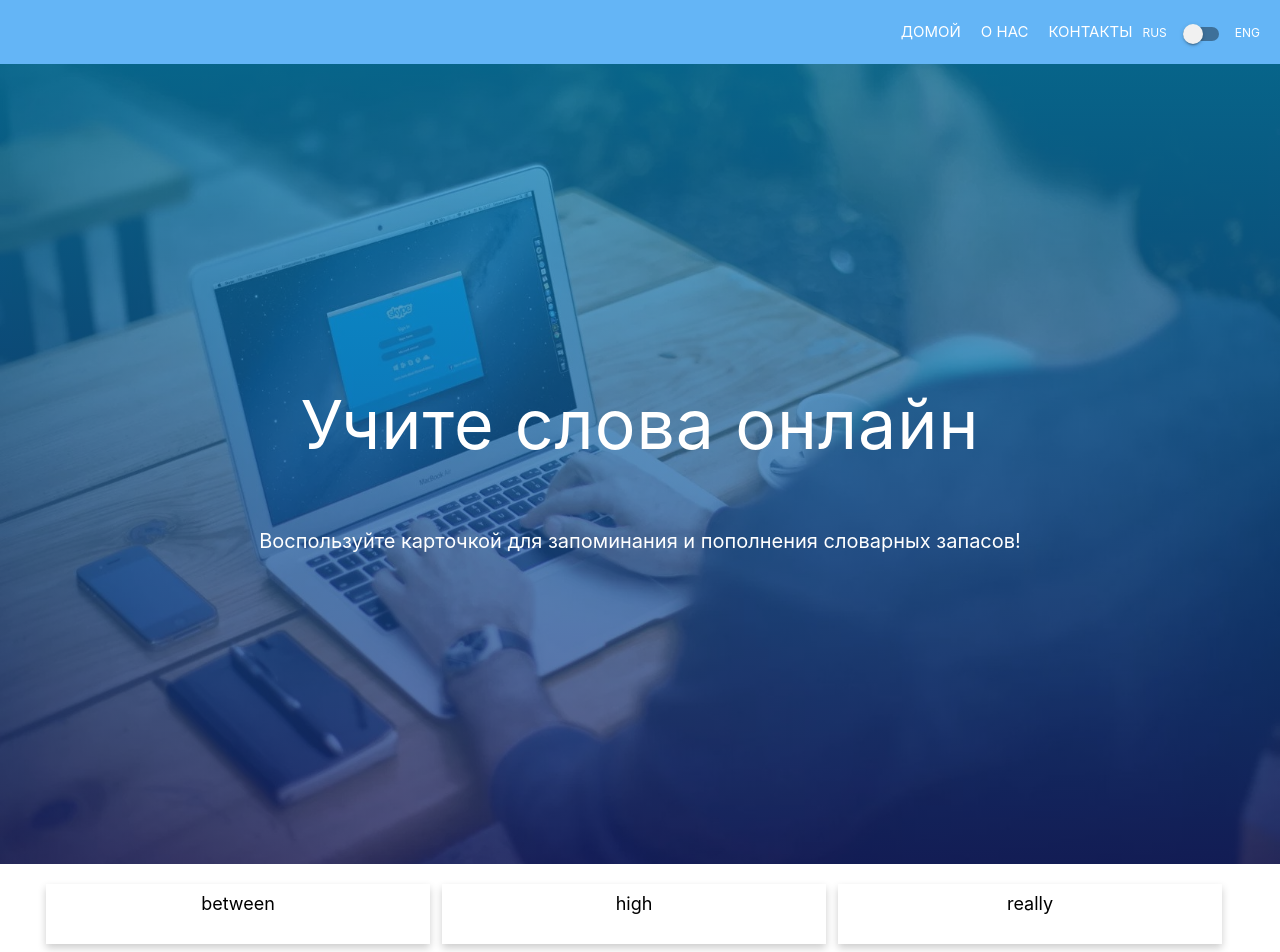
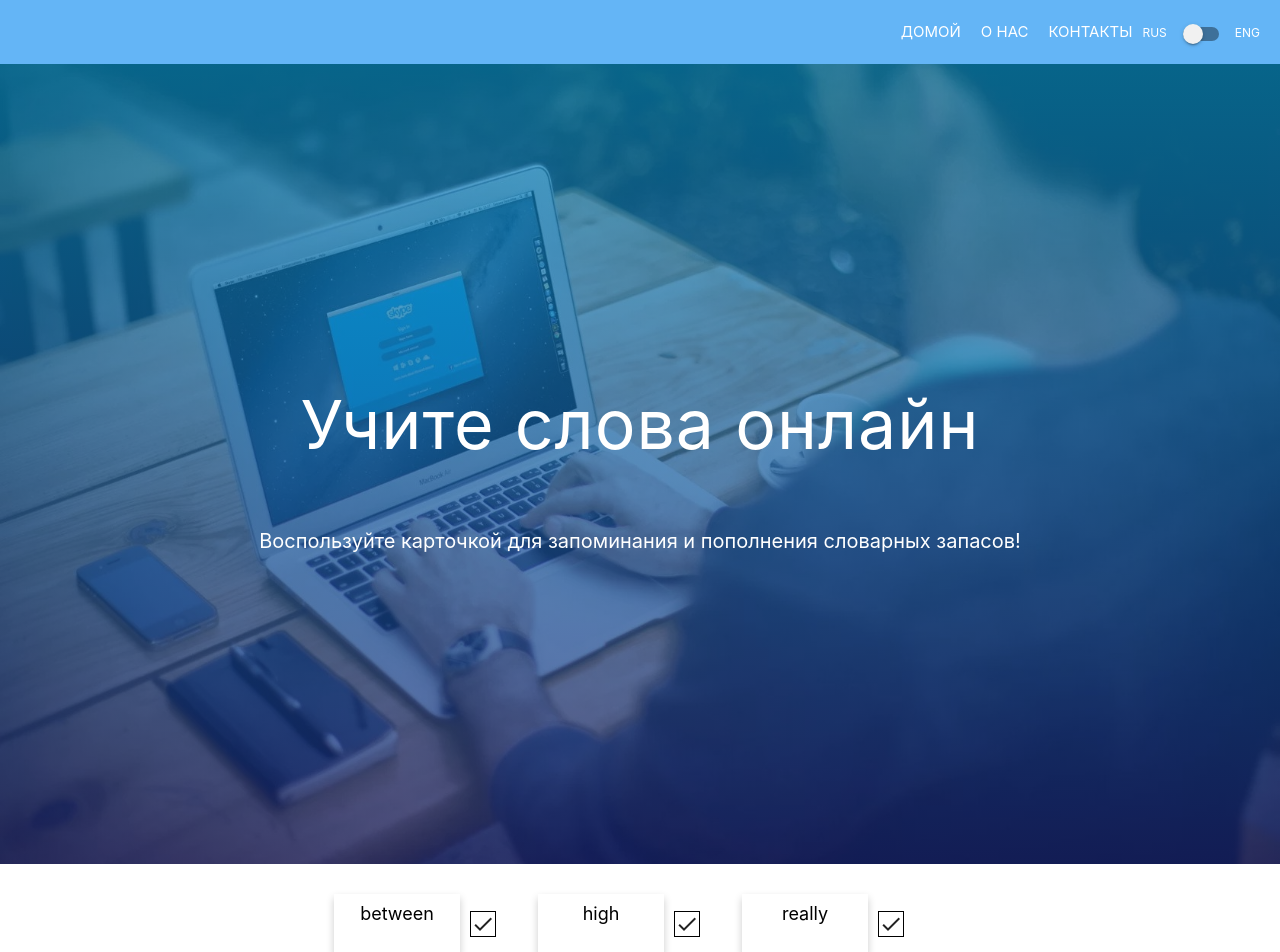
Before and after one commit to Aleksstepanov/learn_the_words, a React (Create React App) app: page / in a window 1280 px wide. Shown: the top 952 px of the page. Built offline with nearby package versions, Linux system fonts and the light colour scheme.

Commit message:
конец 1 части третьей лекции

```diff
--- a/src/components/Card/Card.js
+++ b/src/components/Card/Card.js
@@ -5,11 +5,24 @@ import classNames from 'classnames';
 class Card extends React.Component {
     state = {
         done: false,
+        isRemembered: false,
     }
     onCardClick = () => {
-        this.setState({
-            done: !this.state.done,
-        })
+        if (!this.state.isRemembered) {
+            this.setState(( {done} ) => {
+                return {
+                    done: !done,
+                }
+            })
+        }
+    }
+    onRememberClick = () => {
+        this.setState(( {isRemembered} ) => {
+            return {
+                isRemembered: !isRemembered,
+            }
+        });
+        this.onCardClick();
     }
     render() {
         const { rus, eng } = this.props;
@@ -20,10 +33,13 @@ class Card extends React.Component {
             cardClass.push(style.done);
         }
         return (
-            <div className={ classNames(style.card, { [style.done]: done }) }
-             onClick={this.onCardClick}
+            <div className={ classNames(style.card, {
+                                                        [style.done]: this.state.done,
+                                                        [style.isRemembered]: this.state.isRemembered
+                                                    }) }
+
             >
-                <div className={ classNames(style.cardInner)}>
+                <div className={ classNames(style.cardInner) } onClick={ this.onCardClick }>
                     <div className={style.cardFront}>
                         { eng }
                     </div>
@@ -31,7 +47,9 @@ class Card extends React.Component {
                         { rus }
                     </div>
                 </div>
-
+                <div className = {classNames(style.icons)}>
+                <i className="material-icons" onClick={this.onRememberClick}>check</i>
+                </div>
             </div>
         )
     }
--- a/src/components/Card/Card.module.scss
+++ b/src/components/Card/Card.module.scss
@@ -7,7 +7,7 @@
   height: 60px;
   width: 30%;
   margin-right: 12px;
-
+  display: flex;
 
   &.done {
     .cardInner {
@@ -37,6 +37,13 @@
   padding: 6px 12px;
 }
 
+.isRemembered {
+  .cardFront,
+  .cardBack {
+    text-decoration: line-through;
+  }
+}
+
 .cardFront {
   background-color: #fff;
   color: black;
@@ -47,3 +54,17 @@
   color: white;
   transform: rotateY(180deg);
 }
+.icons {
+  display: flex;
+  justify-content: center;
+  align-items: center;
+  margin-left: 10px;
+  margin-right: 30px;
+  i {
+    border: 1px solid black;
+  }
+}
+.icons i:hover {
+  border: 2px solid #bbdefb;
+  color: #bbdefb;
+}
--- a/src/components/ContentBlock/ContentBlock.js
+++ b/src/components/ContentBlock/ContentBlock.js
@@ -3,11 +3,11 @@ import style from './ContentBlock.module.scss';
 import Card from '../Card/Card';
 import wordList from '../../Data/wordsList';
 
-const Cards = require.context('./img', true, /\.jpg$/);
-const path = Cards.keys();
-const image = path.map((elem) => Cards(elem));
+// const Cards = require.context('./img', true, /\.jpg$/);
+// const path = Cards.keys();
+// const image = path.map((elem) => Cards(elem));
 
-const ContentBlock = ( {col} ) => {
+const ContentBlock = () => {
     return (
         <div className={style.card__wraper}>
             {
--- a/src/components/ContentBlock/ContentBlock.module.scss
+++ b/src/components/ContentBlock/ContentBlock.module.scss
@@ -6,4 +6,7 @@
     width: 100%;
     justify-content: center;
     margin-top: 20px;
+    max-width: 50%;
+    margin: 0 auto;
+    padding-top: 30px;
 }
```
